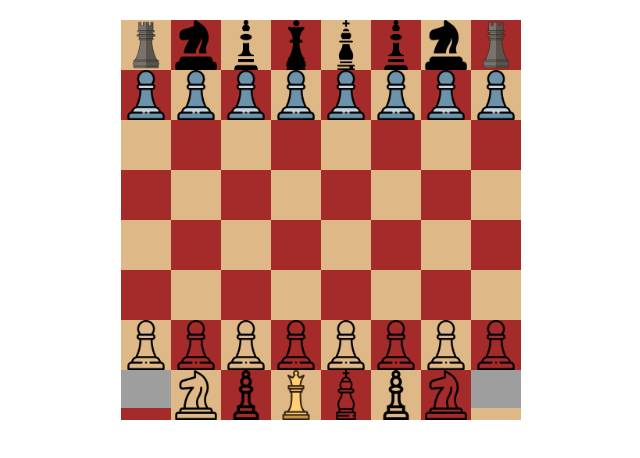
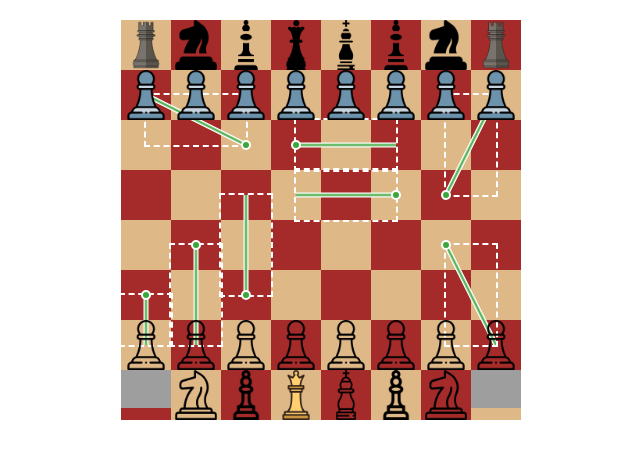
Before and after one commit to Frezzle/chess, a Vue app: page / in a window 1280 px wide. Shown: the top 458 px of the page, without its empty margins (319-959 px from the left). Built offline with nearby package versions, Linux system fonts and the light colour scheme; grey boxes are pictures that could not be loaded.

Commit message:
engine gives fake next moves + show hint arrows

```diff
--- a/src/components/Game.vue
+++ b/src/components/Game.vue
@@ -1,7 +1,7 @@
 <template>
   <div class="game">
     <div class="board" ref="board">
-      <Squares />
+      <Squares :moveHints="nextValidMoves" />
       <div
         v-for="piece in pieces"
         :key="piece.type + piece.square"
@@ -12,7 +12,7 @@
 </template>
 
 <script>
-import initialPieces from '../engine/initialPieces';
+import { Game } from '../engine';
 import Squares from "./Squares.vue";
 
 export default {
@@ -21,9 +21,12 @@ export default {
     Squares,
   },
   data() {
+    const game = new Game();
     return {
+      game,
       draggingElement: null,
-      pieces: initialPieces,
+      pieces: game.pieces,
+      nextValidMoves: game.getNextValidMoves(),
     };
   },
   mounted() {
--- a/src/components/Squares.vue
+++ b/src/components/Squares.vue
@@ -1,19 +1,103 @@
 <template>
-  <div class="squares">
-    <div :class="[
-      'square',
-      {
-        light: (i + Math.floor(i/8)) % 2 === 0,
-        dark: (i + Math.floor(i/8)) % 2 === 1,
-      },
-    ]"
-    v-for="(n, i) in 64" :key="i"></div>
+  <div class="squares-wrapper">
+    <div class="squares" :style="{ width: boardSizePixels + 'px', height: boardSizePixels + 'px'}">
+      <div
+        v-for="square in squares"
+        :key="square.location"
+        :class="['square', square.colour]"
+        :ref="square.location"
+      ></div>
+    </div>
+    <div v-for="style in hintStyles" :key="JSON.stringify(style)" class="arrow" :style="style.arrow">
+      <div class="arrow-head" :style="style.arrowHead"></div>
+    </div>
   </div>
 </template>
 
 <script>
 export default {
   name: "Squares",
+  props: {
+    boardSizePixels: {
+      Type: Number,
+      default: 400,
+    },
+    moveHints: {
+      type: Array,
+      default: () => [],
+    },
+  },
+  computed: {
+    squares() {
+      const squares = [];
+      for (let i = 0, rank = 8; rank > 0; --rank)
+        for (let file = 1; file <= 8; ++file, ++i)
+          squares.push({
+            colour: (i + Math.floor(i/8)) % 2 === 0 ? 'light' : 'dark',
+            location: `${String.fromCharCode(file + 96)}${rank}`, // 1-8 to a-h
+          });
+      return squares;
+    },
+    squareSizePixels() {
+      return this.boardSizePixels / 8;
+    },
+    hintStyles() {
+      return this.moveHints.map((h) => {
+        // get workable coordinates for the move start and end
+        const fromFile = h.from.charCodeAt(0) - 96;
+        const toFile = h.to.charCodeAt(0) - 96;
+        const fromRank = Number.parseInt(h.from[1]);
+        const toRank = Number.parseInt(h.to[1]);
+
+        // initial estimate of arrow bounding box (may change below if the arrow is horizontal or vertical)
+        let topPixels = (8 - Math.max(fromRank, toRank)) * this.squareSizePixels + this.squareSizePixels / 2;
+        let leftPixels = (Math.min(fromFile, toFile) - 1) * this.squareSizePixels + this.squareSizePixels / 2;
+        let widthPixels = Math.abs(toFile - fromFile) * this.squareSizePixels;
+        let heightPixels = Math.abs(toRank - fromRank) * this.squareSizePixels;
+
+        // calculate arrow angle
+        let angleDegrees;
+        const arrowMinPixels = 50;
+        let arrowHeadTopPercent;
+        let arrowHeadLeftPercent;
+        if (widthPixels == 0) {
+          // ensure arrow has some width if it's vertical
+          angleDegrees = 90;
+          leftPixels -= arrowMinPixels / 2;
+          widthPixels = arrowMinPixels;
+          arrowHeadTopPercent = fromRank < toRank ? 0 : 100;
+          arrowHeadLeftPercent = 50;
+        } else if (heightPixels == 0) {
+          // ensure arrow has some height if it's horizontal
+          angleDegrees = 0;
+          topPixels -= arrowMinPixels / 2;
+          heightPixels = arrowMinPixels;
+          arrowHeadTopPercent = 50;
+          arrowHeadLeftPercent = fromFile < toFile ? 100 : 0;
+        } else {
+          angleDegrees = Math.atan2(toFile - fromFile, toRank - fromRank) * 180 / Math.PI + 90;
+          arrowHeadTopPercent = fromRank < toRank ? 0 : 100;
+          arrowHeadLeftPercent = fromFile < toFile ? 100 : 0;
+        }
+
+        return {
+          arrow: {
+            outline: '2px dashed white', // TODO remove after debugging
+            top: `${topPixels}px`,
+            left: `${leftPixels}px`,
+            width: `${widthPixels}px`,
+            height: `${heightPixels}px`,
+            background: `linear-gradient(${angleDegrees}deg, rgba(255,255,255,0) 0%, rgba(255,255,255,0) calc(50% - 3px), rgba(255,255,255,1) calc(50% - 2px), rgba(59,166,59,1) 50%, rgba(255,255,255,1) calc(50% + 2px), rgba(255,255,255,0) calc(50% + 3px), rgba(255,255,255,0) 100%)`,
+          },
+          arrowHead: {
+            top: `${arrowHeadTopPercent}%`,
+            left: `${arrowHeadLeftPercent}%`,
+          },
+        };
+      });
+    },
+  },
+
 };
 </script>
 
@@ -23,8 +107,6 @@ export default {
   display: grid;
   grid-template-rows: repeat(8, 1fr);
   grid-template-columns: repeat(8, 1fr);
-  width: 400px;
-  height: 400px;
 }
 
 .square {
@@ -37,4 +119,19 @@ export default {
     background-color: brown;
   }
 }
+
+.arrow {
+  position: absolute;
+}
+
+.arrow-head {
+  position: absolute;
+  width: 10px;
+  height: 10px;
+  transform: translate(-50%, -50%); // centre the head in its x and y position
+  background-color: rgb(59,166,59);
+  border: 2px solid white;
+  box-sizing: border-box;
+  border-radius: 50%;
+}
 </style>
--- /dev/null
+++ b/src/engine/game.js
@@ -0,0 +1,44 @@
+import initialPieces from './initialPieces';
+
+export class Game {
+  pieces = initialPieces;
+  turn = 'w';
+
+  getNextValidMoves() {
+    // TODO calculate possible moves instead of mocking them
+    return [
+      {
+        from: 'a2',
+        to: 'a3',
+      },
+      {
+        from: 'b2',
+        to: 'b4',
+      },
+      {
+        from: 'd5',
+        to: 'f5',
+      },
+      {
+        from: 'f6',
+        to: 'd6',
+      },
+      {
+        from: 'h2',
+        to: 'g4',
+      },
+      {
+        from: 'h7',
+        to: 'g5',
+      },
+      {
+        from: 'a7',
+        to: 'c6',
+      },
+      {
+        from: 'c5',
+        to: 'c3',
+      },
+    ];
+  }
+}
--- /dev/null
+++ b/src/engine/index.js
@@ -0,0 +1 @@
+export { Game } from './game';
```
